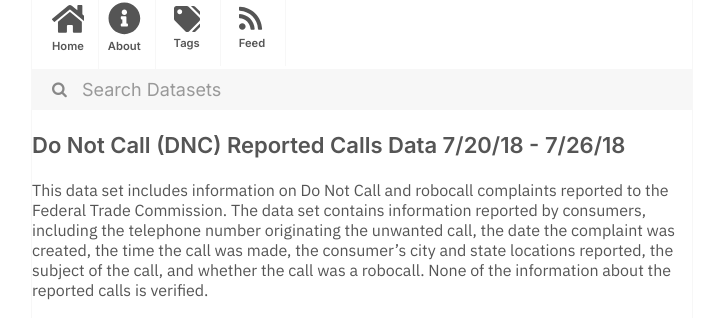
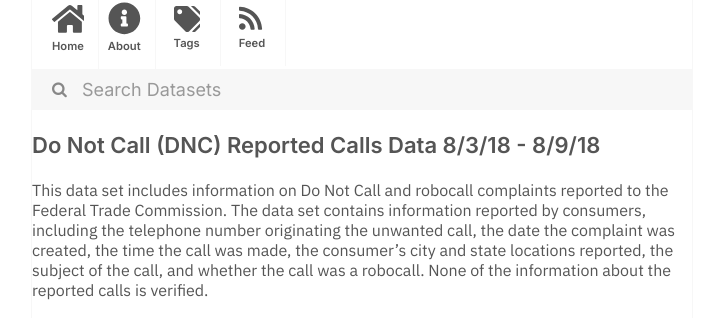
Before and after one commit to dayda-entities/federal-trade-commission, a Jekyll site: the page built from _posts/2020-11-12-do-not-call-dnc-reported-calls.md, in a window 1280 px wide. Shown: the part 216-534 px from the top of the page, without its empty margins (278-1001 px from the left). Built offline with Jekyll 4.4.1, drawn with Linux system fonts in a browser that asks for light colours.

Commit message:
Publish Data

```diff
--- a/_posts/2020-11-12-do-not-call-dnc-reported-calls.md
+++ b/_posts/2020-11-12-do-not-call-dnc-reported-calls.md
@@ -1,7 +1,7 @@
 ---
-title: Do Not Call (DNC) Reported Calls Data 7/20/18 - 7/26/18
-created: '2020-11-12T12:20:41.849853'
-modified: '2020-11-12T12:20:41.849866'
+title: Do Not Call (DNC) Reported Calls Data 8/3/18 - 8/9/18
+created: '2020-11-12T12:20:43.623638'
+modified: '2020-11-12T12:20:43.623645'
 state: active
 type: dataset
 tags:
@@ -12,7 +12,7 @@ tags:
   - Robocalls
 groups: []
 csv_url: >-
-  https://www.ftc.gov/sites/default/files/dnc_complaint_numbers_2018-07-23-27.csv
+  https://www.ftc.gov/sites/default/files/dnc_complaint_numbers_2018-08-06-10.csv
 json_url: ''
 layout: post
 
```
